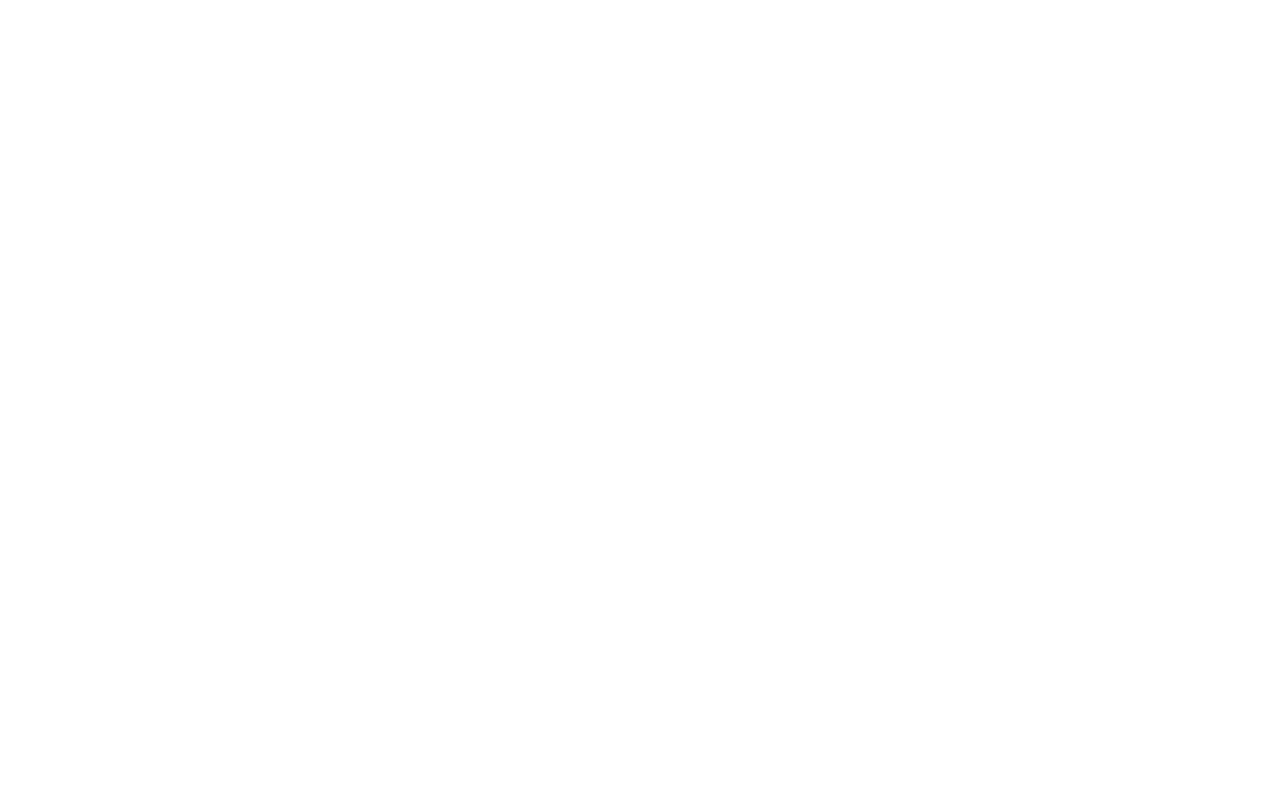
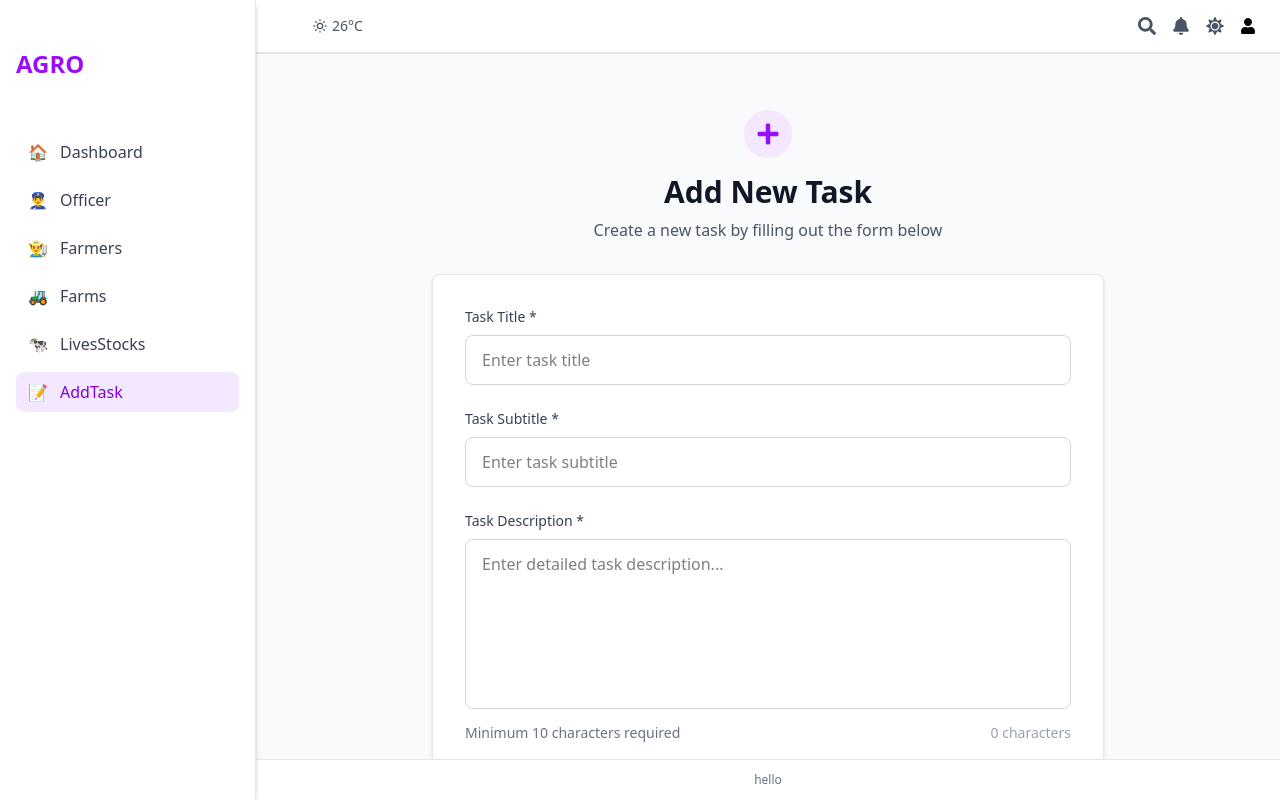
Before and after one commit to isholah360/agrodash, a React (Vite) app: page /addtask in a window 1280 px wide. Before the commit this address had no page. Built offline with nearby package versions, Linux system fonts and the light colour scheme.

Commit message:
addtasktopage

```diff
--- a/src/App.jsx
+++ b/src/App.jsx
@@ -8,7 +8,7 @@
 import Livestock from "./components/Livestock";
 import Reports from "./components/Reports";
 import FarmerDetails from "./components/FarmerDetails";
-// import Addtask from "./components/Addtask";
+import Addtask from "./page/addTask";
 import Login from "./components/Login";
 import Hero from "../page/Hero";
 import Farms from "../page/Farms";
@@ -40,7 +40,7 @@
           <Route path="/farmers/:id" element={<FarmerDetails />} />
           <Route path="/livestock" element={<Livestock />} />
           <Route path="/reports" element={<Reports />} />
-          {/* <Route path="/addtask" element={<Addtask />} /> */}
+          <Route path="/addtask" element={<Addtask />} />
           <Route path="/login" element={<Login />} />
         </Route>
       </Routes>
--- /dev/null
+++ b/src/page/addTask.jsx
@@ -0,0 +1,248 @@
+import React, { useState } from 'react';
+import { FaPlus, FaSave } from 'react-icons/fa';
+
+function Addtask() {
+  const [formData, setFormData] = useState({
+    title: '',
+    subtitle: '',
+    message: ''
+  });
+  const [loading, setLoading] = useState(false);
+  const [errors, setErrors] = useState({});
+
+  const handleInputChange = (e) => {
+    const { name, value } = e.target;
+    setFormData(prev => ({
+      ...prev,
+      [name]: value
+    }));
+
+
+    if (errors[name]) {
+      setErrors(prev => ({
+        ...prev,
+        [name]: ''
+      }));
+    }
+  };
+
+  const validateForm = () => {
+    const newErrors = {};
+
+    if (!formData.title.trim()) {
+      newErrors.title = 'Title is required';
+    }
+
+    if (!formData.subtitle.trim()) {
+      newErrors.subtitle = 'Subtitle is required';
+    }
+
+    if (!formData.message.trim()) {
+      newErrors.message = 'Message is required';
+    } else if (formData.message.length < 10) {
+      newErrors.message = 'Message must be at least 10 characters long';
+    }
+
+    setErrors(newErrors);
+    return Object.keys(newErrors).length === 0;
+  };
+
+  const handleSubmit = async (e) => {
+    e.preventDefault();
+
+    if (!validateForm()) {
+      return;
+    }
+
+    setLoading(true);
+
+    try {
+      // Simulate API call
+      await new Promise(resolve => setTimeout(resolve, 1000));
+
+      console.log('Form submitted:', formData);
+
+      // Reset form
+      setFormData({
+        title: '',
+        subtitle: '',
+        message: ''
+      });
+
+        setErrors({});
+      alert('Task added successfully!');
+
+    } catch (error) {
+      console.error('Error submitting form:', error);
+      alert('Error adding task. Please try again.');
+    } finally {
+      setLoading(false);
+    }
+  };
+
+  const handleReset = () => {
+    setFormData({
+      title: '',
+      subtitle: '',
+      message: ''
+    });
+    setErrors({});
+  };
+
+  return (
+    <div className="min-h-screen bg-gray-50 py-4 px-4 sm:py-8">
+      <div className="max-w-2xl mx-auto">
+
+        <div className="text-center mb-8">
+          <div className="inline-flex items-center justify-center w-12 h-12 bg-purple-100 rounded-full mb-4">
+            <FaPlus className="w-6 h-6 text-purple-600" />
+          </div>
+          <h1 className="text-2xl sm:text-3xl font-bold text-gray-900 mb-2">
+            Add New Task
+          </h1>
+          <p className="text-gray-600">
+            Create a new task by filling out the form below
+          </p>
+        </div>
+
+        <div className="bg-white rounded-lg shadow-sm border border-gray-200 overflow-hidden">
+          <form onSubmit={handleSubmit} className="p-6 sm:p-8">
+
+            <div className="mb-6">
+              <label
+                htmlFor="title"
+                className="block text-sm font-medium text-gray-700 mb-2"
+              >
+                Task Title *
+              </label>
+              <input
+                type="text"
+                id="title"
+                name="title"
+                value={formData.title}
+                onChange={handleInputChange}
+                className={`w-full px-4 py-3 border rounded-lg focus:ring-2 focus:ring-purple-500 focus:border-transparent transition-all ${
+                  errors.title
+                    ? 'border-red-300 bg-red-50'
+                    : 'border-gray-300 hover:border-gray-400 focus:border-purple-500'
+                }`}
+                placeholder="Enter task title"
+                disabled={loading}
+              />
+              {errors.title && (
+                <p className="mt-2 text-sm text-red-600 flex items-center">
+                  {/* <FaX className="w-4 h-4 mr-1" /> */}
+                  {errors.title}
+                </p>
+              )}
+            </div>
+
+            <div className="mb-6">
+              <label
+                htmlFor="subtitle"
+                className="block text-sm font-medium text-gray-700 mb-2"
+              >
+                Task Subtitle *
+              </label>
+              <input
+                type="text"
+                id="subtitle"
+                name="subtitle"
+                value={formData.subtitle}
+                onChange={handleInputChange}
+                className={`w-full px-4 py-3 border rounded-lg focus:ring-2 focus:ring-purple-500 focus:border-transparent transition-all ${
+                  errors.subtitle
+                    ? 'border-red-300 bg-red-50'
+                    : 'border-gray-300 hover:border-gray-400 focus:border-purple-500'
+                }`}
+                placeholder="Enter task subtitle"
+                disabled={loading}
+              />
+              {errors.subtitle && (
+                <p className="mt-2 text-sm text-red-600 flex items-center">
+                  {/* <FaX className="w-4 h-4 mr-1" /> */}
+                  {errors.subtitle}
+                </p>
+              )}
+            </div>
+
+            {/* Message Field */}
+            <div className="mb-8">
+              <label
+                htmlFor="message"
+                className="block text-sm font-medium text-gray-700 mb-2"
+              >
+                Task Description *
+              </label>
+              <textarea
+                id="message"
+                name="message"
+                rows={6}
+                value={formData.message}
+                onChange={handleInputChange}
+                className={`w-full px-4 py-3 border rounded-lg focus:ring-2 focus:ring-purple-500 focus:border-transparent transition-all resize-none ${
+                  errors.message
+                    ? 'border-red-300 bg-red-50'
+                    : 'border-gray-300 hover:border-gray-400 focus:border-purple-500'
+                }`}
+                placeholder="Enter detailed task description..."
+                disabled={loading}
+              />
+              <div className="mt-2 flex justify-between items-center">
+                {errors.message ? (
+                  <p className="text-sm text-red-600 flex items-center">
+                    {/* <FaX className="w-4 h-4 mr-1" /> */}
+                    {errors.message}
+                  </p>
+                ) : (
+                  <p className="text-sm text-gray-500">
+                    Minimum 10 characters required
+                  </p>
+                )}
+                <span className="text-sm text-gray-400">
+                  {formData.message.length} characters
+                </span>
+              </div>
+            </div>
+
+            <div className="flex flex-col sm:flex-row gap-3 sm:gap-4">
+              <button
+                type="submit"
+                disabled={loading}
+                className="flex-1 bg-purple-600 hover:bg-purple-700 disabled:bg-purple-300 text-white py-3 px-6 rounded-lg font-medium transition-colors flex items-center justify-center"
+              >
+                {loading ? (
+                  <>
+                    <div className="animate-spin rounded-full h-4 w-4 border-b-2 border-white mr-2"></div>
+                    Adding Task...
+                  </>
+                ) : (
+                  <>
+                    <FaSave className="w-4 h-4 mr-2" />
+                    Add Task
+                  </>
+                )}
+              </button>
+
+              <button
+                type="button"
+                onClick={handleReset}
+                disabled={loading}
+                className="flex-1 sm:flex-none bg-gray-100 hover:bg-gray-200 disabled:bg-gray-50 text-gray-700 py-3 px-6 rounded-lg font-medium transition-colors flex items-center justify-center"
+              >
+
+                Reset
+              </button>
+            </div>
+          </form>
+        </div>
+
+        <div className="mt-6 text-center text-sm text-gray-500">
+          <p>All fields marked with * are required</p>
+        </div>
+      </div>
+    </div>
+  );
+}
+
+export default Addtask;
```
